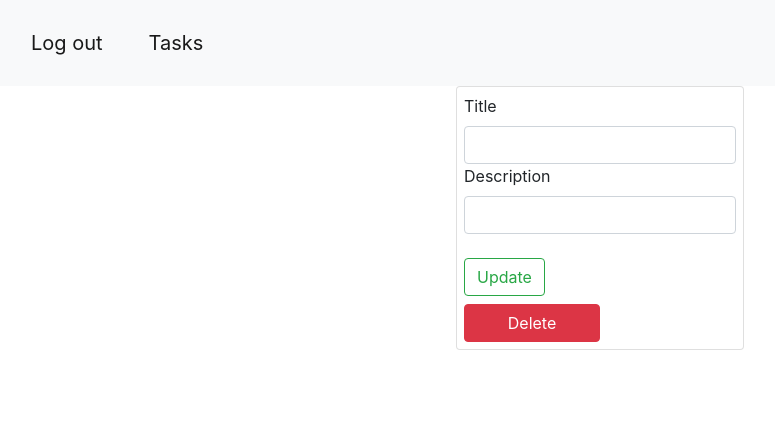
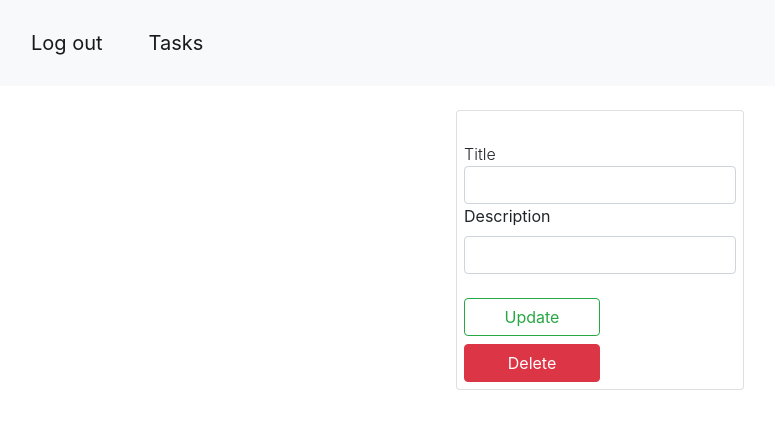
Before and after one commit to sj-internship/task-app, an Angular app in the folder client/: page /tasks/1 in a window 1280 px wide. Shown: the top 426 px of the page, without its empty margins (40-815 px from the left). Built offline with nearby package versions, Linux system fonts and the light colour scheme; no server answers; sample sign-in values are in the browser's storage.

Commit message:
Refactored

```diff
--- a/client/src/app/components/page/task-detail/task-detail.component.html
+++ b/client/src/app/components/page/task-detail/task-detail.component.html
@@ -1,10 +1,10 @@
-<div class="card" style="width: 18rem; margin:auto; padding: 7px;">
+<div class="card mt-4 cardContainer">
   <form [formGroup]="taskForm" (submit)="onSubmit()">
-    <label>Title</label>
+    <label class="font-weight-light text-center text-lg-left mt-4 mb-0">Title</label>
   <input formControlName="title"  class="form-control">
   <label>Description</label>
   <input formControlName='description'  class="form-control"><br>
-  <button class="btn btn-outline-success my-2 my-sm-0">
+  <button class="btn btn-outline-success my-2 my-sm-0 w-50">
     {{buttonText}}</button>
 </form>
 <button (click)="deleteTask()" *ngIf="updateMode" class="btn btn-danger mt-2 w-50">Delete</button>
--- a/client/src/app/components/page/task-detail/task-detail.component.scss
+++ b/client/src/app/components/page/task-detail/task-detail.component.scss
@@ -0,0 +1,5 @@
+.cardContainer{
+    margin:auto;
+    padding: 7px;
+    width: 18rem;
+}
--- a/client/src/app/components/page/task-detail/task-detail.component.ts
+++ b/client/src/app/components/page/task-detail/task-detail.component.ts
@@ -63,9 +63,11 @@ export class TaskDetailComponent implements OnInit {
     }
   }
   deleteTask(){
-    const modalRef = this.modalService.openYesNoModal();
-    modalRef.componentInstance.description = 'Do you want to delete this task?';
-    modalRef.componentInstance.title = 'WARNING';
+    const modalParams={
+      title:'WARNING',
+      description:'Do you want to delete this task?'
+    }
+    const modalRef = this.modalService.openYesNoModal(modalParams);
     modalRef.result.then((result)=>{
       if(result){
         this.ts.deleteTask(this.id).subscribe(res=>{
--- a/client/src/app/services/modal.service.ts
+++ b/client/src/app/services/modal.service.ts
@@ -1,5 +1,5 @@
 import { Injectable } from '@angular/core';
-import { NgbModal } from '@ng-bootstrap/ng-bootstrap';
+import { NgbModal, NgbModalRef } from '@ng-bootstrap/ng-bootstrap';
 import {YesNoModalComponent} from '../components/yes-no-modal/yes-no-modal.component';
 @Injectable({
   providedIn: 'root'
@@ -8,7 +8,10 @@ export class ModalService {
 
   constructor(private modalService: NgbModal) { }
 
-  openYesNoModal(){
-    return this.modalService.open(YesNoModalComponent);
+  openYesNoModal(params):NgbModalRef{
+    const modalRef = this.modalService.open(YesNoModalComponent);
+    modalRef.componentInstance.description = params.description;
+    modalRef.componentInstance.title = params.title;
+    return modalRef;
   }
 }
```
Also changed, not shown: client/src/index.html (+0 -10 lines).
